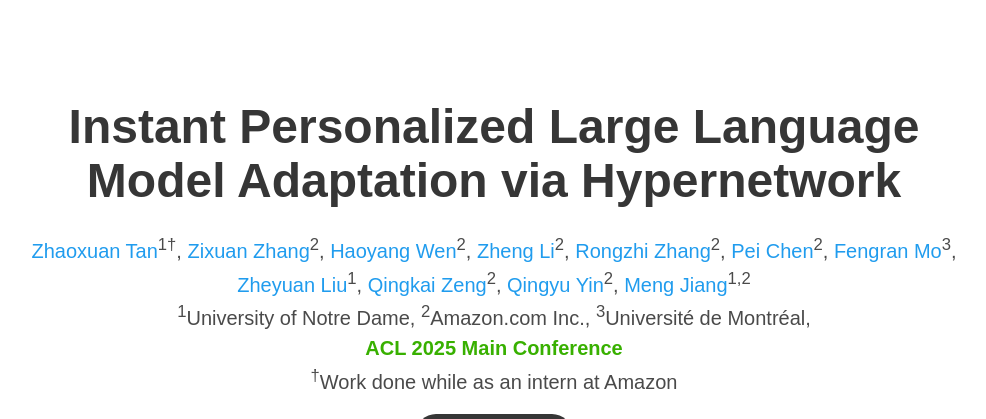
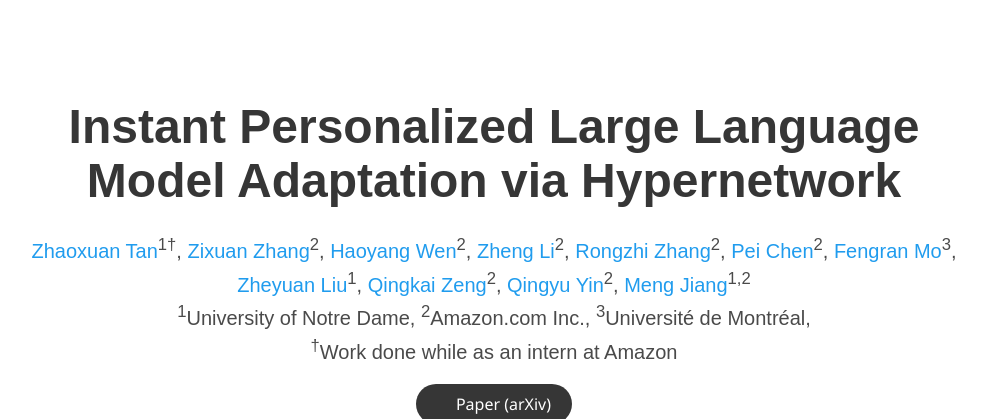
Before and after one commit to TamSiuhin/p2p.github.io, a plain HTML site: page index.html in a window 1280 px wide. Shown: the top 419 px of the page, without its empty margins (146-1132 px from the left). Drawn offline with nearby package versions, Linux system fonts and the light colour scheme; some icons are missing; a web font is replaced by a local one.

Commit message:
Update index.html

```diff
--- a/index.html
+++ b/index.html
@@ -129,7 +129,7 @@
             <span class="author-block"><sup>3</sup>Université de Montréal,</span>
 
 
-            <span class="author-block"><span style="color: #38b000; font-weight: bold;">ACL 2025 Main Conference</span><br>
+            <!-- <span class="author-block"><span style="color: #38b000; font-weight: bold;">ACL 2025 Main Conference</span><br> -->
             <span class="author-block"><sup>†</sup>Work done while as an intern at Amazon</span>
           </div>
 
```
